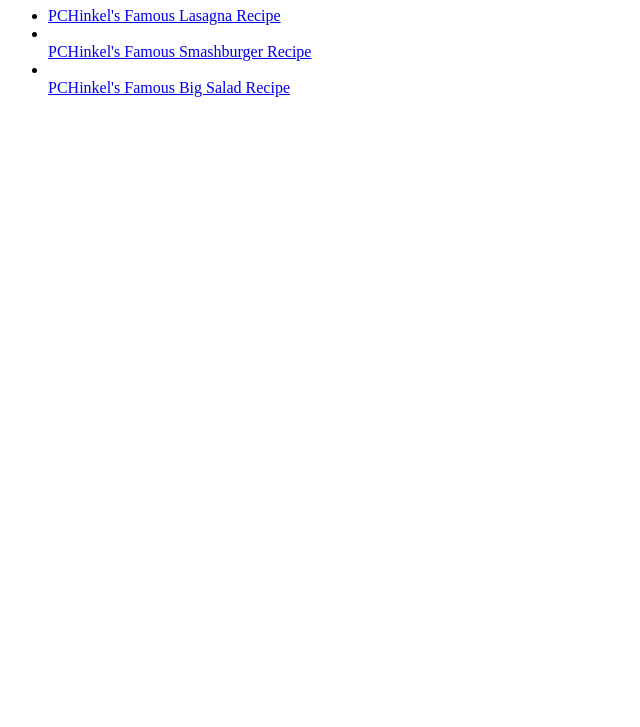
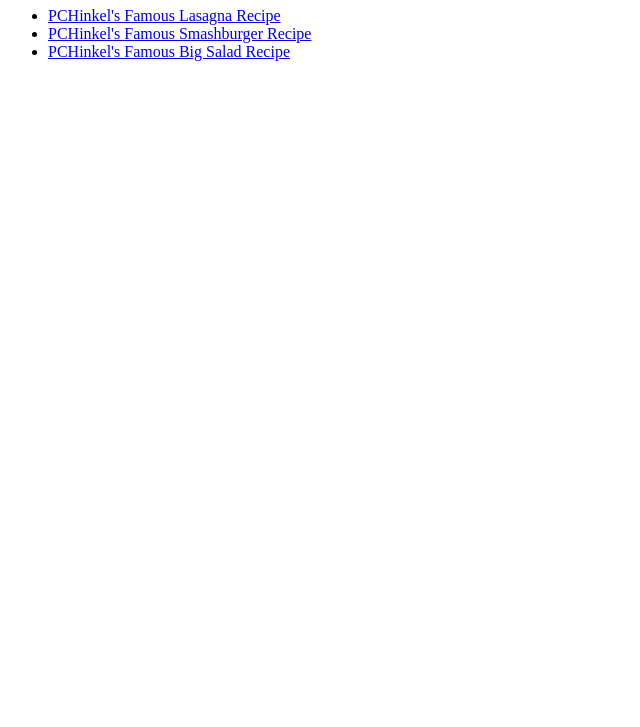
Before and after one commit to PCHinkel/odin-recipes, a plain HTML site: page index.html in a window 1280 px wide. Shown: the part 73-800 px from the top of the page, without its empty margins (0-640 px from the left). Drawn offline with Linux system fonts and the light colour scheme.

Commit message:
Clean li syntax error

```diff
--- a/index.html
+++ b/index.html
@@ -9,8 +9,8 @@
     <h1>Odin Recipes</h1>
     <ul>
         <li><a href="./recipes/lasagna.html">PCHinkel's Famous Lasagna Recipe</a></li>
-        <li></li><a href="./recipes/bigsalad.html">PCHinkel's Famous Smashburger Recipe</a></li>
-        <li></li><a href="./recipes/smashburger.html">PCHinkel's Famous Big Salad Recipe</a></li>
+        <li><a href="./recipes/bigsalad.html">PCHinkel's Famous Smashburger Recipe</a></li>
+        <li><a href="./recipes/smashburger.html">PCHinkel's Famous Big Salad Recipe</a></li>
     </ul>
 </body>
 </html>
```
